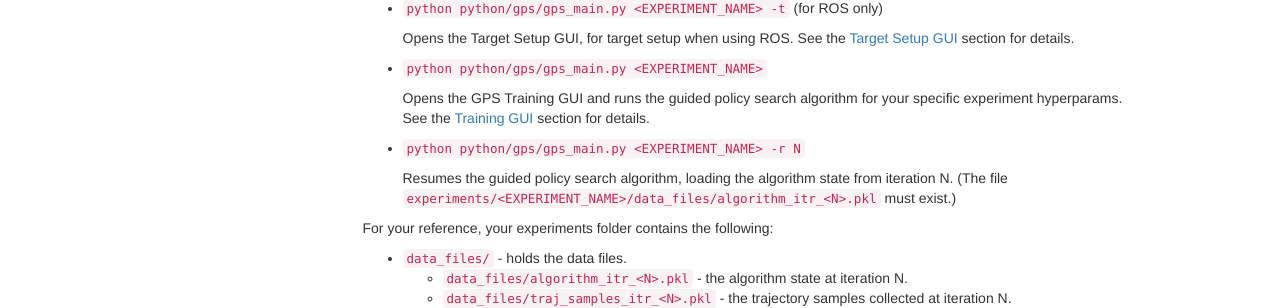
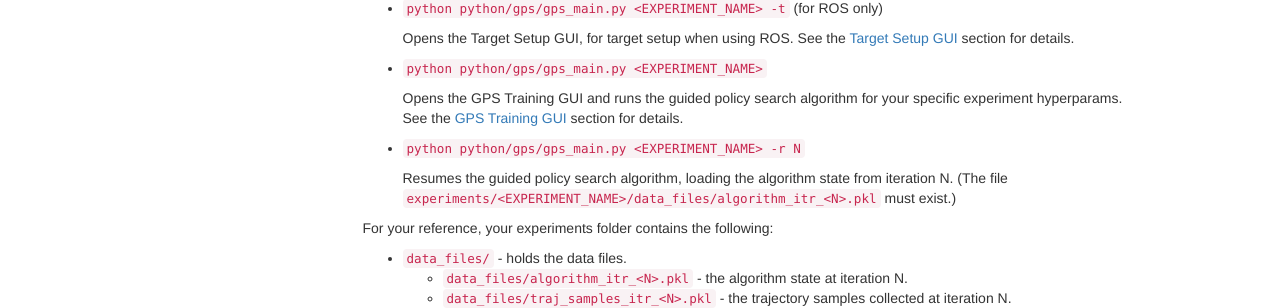
Before and after one commit to cbfinn/gps, a Sphinx documentation site: the page built from docs/usage.md, in a window 1280 px wide and 1069 px high. Shown: the part 570-878 px from the top of the window. Built offline with Sphinx 7.4.7, drawn with Linux system fonts in a browser that asks for light colours.

Commit message:
fixed two bugs in the docs

```diff
--- a/docs/usage.md
+++ b/docs/usage.md
@@ -29,7 +29,7 @@ Usage:
 
 * `python python/gps/gps_main.py <EXPERIMENT_NAME>`
 
-  Opens the GPS Training GUI and runs the guided policy search algorithm for your specific experiment hyperparams. See the [Training GUI](gui.html#gps-training-gui) section for details.
+  Opens the GPS Training GUI and runs the guided policy search algorithm for your specific experiment hyperparams. See the [GPS Training GUI](gui.html#gps-training-gui) section for details.
 
 * `python python/gps/gps_main.py <EXPERIMENT_NAME> -r N`
 
```
Also changed, not shown: docs/gui.md (+1 -0 lines).
